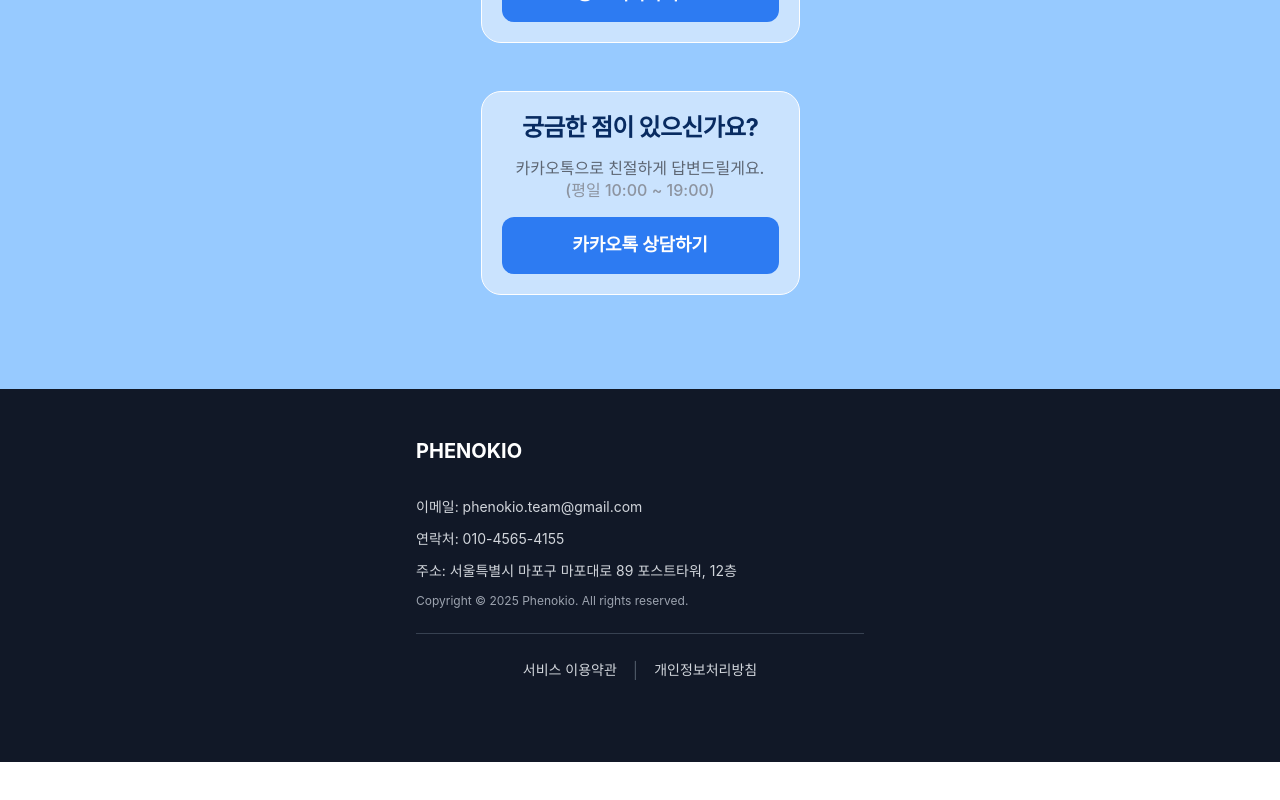
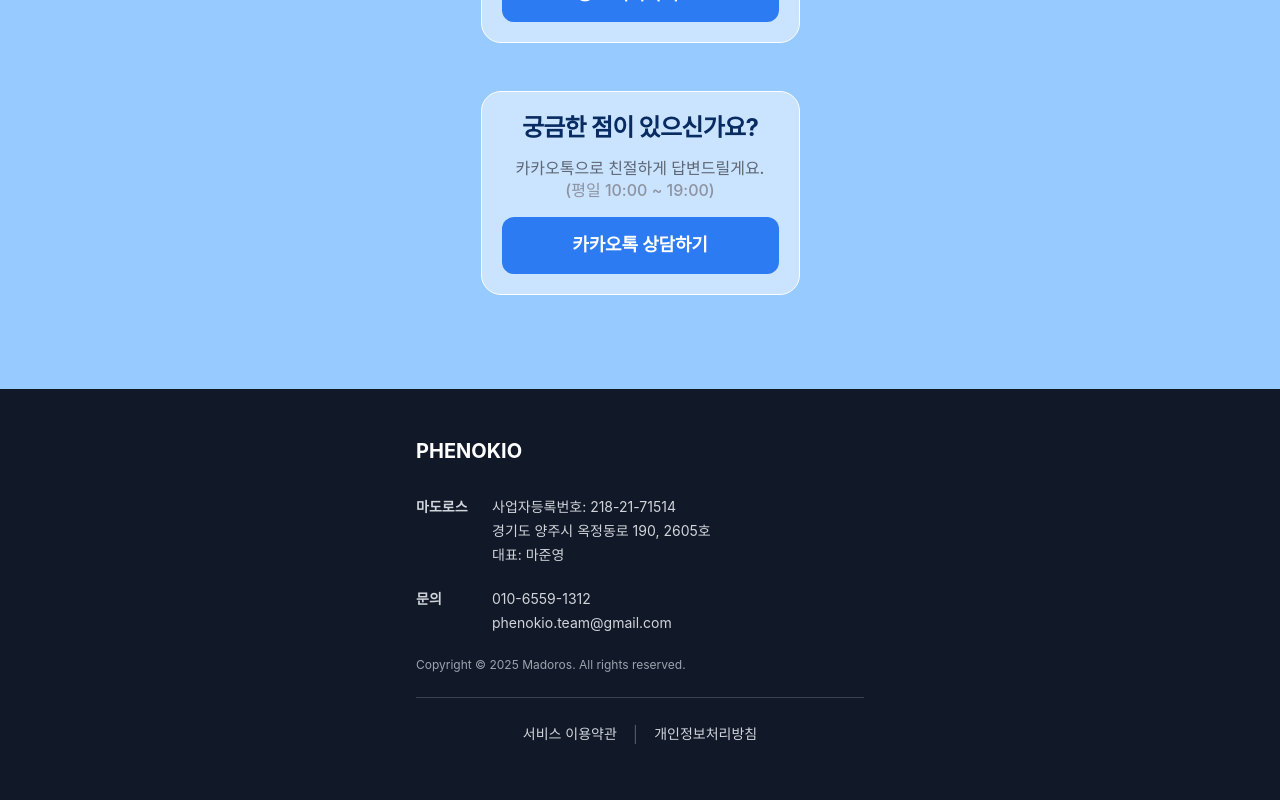
Before and after one commit to SioJeong/phenokio_landing, a React (Vite) app: page / in a window 1280 px wide. Shown: the part 4774-5574 px from the top of the page. Before the commit the page ends 5536 px from the top, so only its background shows below. Built offline with nearby package versions, Linux system fonts and the light colour scheme; a web font is replaced by a local one.

Commit message:
chore: 실제 사업자 정보로 변경

```diff
--- a/src/components/Footer.tsx
+++ b/src/components/Footer.tsx
@@ -6,12 +6,24 @@
         <h2 className="text-xl font-bold text-white mb-8">PHENOKIO</h2>
 
         {/* Company Info */}
-        <div className="space-y-3 text-sm mb-6">
-          <p>이메일: phenokio.team@gmail.com</p>
-          <p>연락처: 010-4565-4155</p>
-          <p>주소: 서울특별시 마포구 마포대로 89 포스트타워, 12층</p>
+        <div className="space-y-6 text-sm mb-6">
+          <div className="flex flex-row gap-4">
+            <h3 className="font-bold min-w-[60px]">마도로스</h3>
+            <div className="flex flex-col gap-1">
+              <p>사업자등록번호: 218-21-71514</p>
+              <p>경기도 양주시 옥정동로 190, 2605호</p>
+              <p>대표: 마준영</p>
+            </div>
+          </div>
+          <div className="flex flex-row gap-4">
+            <h3 className="font-bold min-w-[60px]">문의</h3>
+            <div className="flex flex-col gap-1">
+              <p>010-6559-1312</p>
+              <p>phenokio.team@gmail.com</p>
+            </div>
+          </div>
           <p className="text-gray-400 text-xs">
-            Copyright © 2025 Phenokio. All rights reserved.
+            Copyright © 2025 Madoros. All rights reserved.
           </p>
         </div>
 
```
